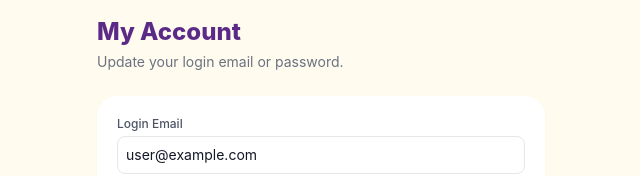
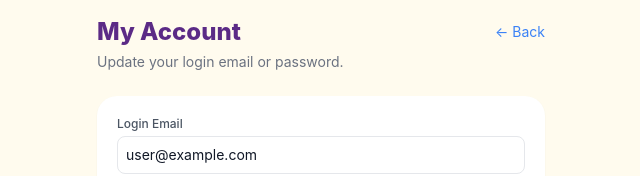
Before and after one commit to Mrithyunjai18/Navashiksha, a Next.js app: page /account in a window 1280 px wide. Shown: the top 176 px of the page, without its empty margins (319-959 px from the left). Built offline with nearby package versions, Linux system fonts and the light colour scheme; no server answers; sample sign-in values are in the browser's storage.

Commit message:
Add back navigation to My Account page

```diff
--- a/app/account/page.tsx
+++ b/app/account/page.tsx
@@ -2,6 +2,7 @@
 import { useEffect, useState } from 'react';
 import { useSession, signOut } from 'next-auth/react';
 import { useRouter } from 'next/navigation';
+import Link from 'next/link';
 
 export default function AccountPage() {
   const { data: session, status } = useSession();
@@ -47,7 +48,15 @@ export default function AccountPage() {
   return (
     <main className="min-h-screen bg-ns-cream p-4">
       <div className="max-w-md mx-auto">
-        <h1 className="text-2xl font-extrabold text-ns-purple mb-1">My Account</h1>
+        <div className="flex justify-between items-center mb-1">
+          <h1 className="text-2xl font-extrabold text-ns-purple">My Account</h1>
+          <Link
+            href={(session?.user as any)?.role === 'ADMIN' || (session?.user as any)?.role === 'CENTER_HEAD' ? '/admin' : '/teacher/assessment'}
+            className="text-ns-blue text-sm"
+          >
+            ← Back
+          </Link>
+        </div>
         <p className="text-sm text-gray-500 mb-6">Update your login email or password.</p>
 
         <form onSubmit={handleSubmit} className="bg-white rounded-xl2 shadow-sm p-5 space-y-3">
```
